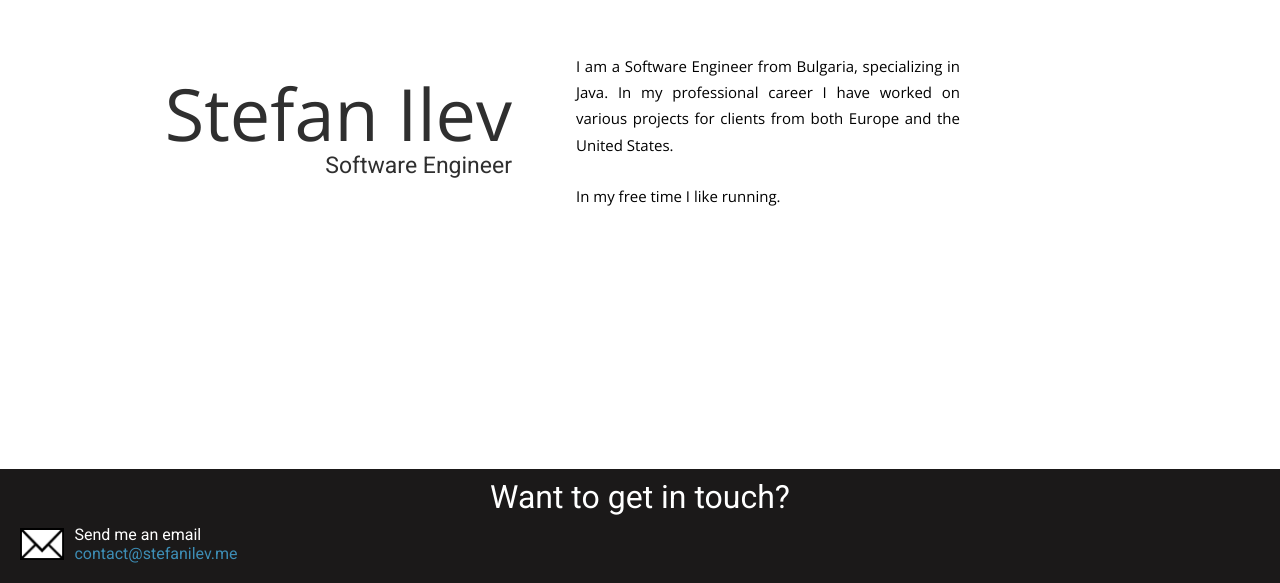
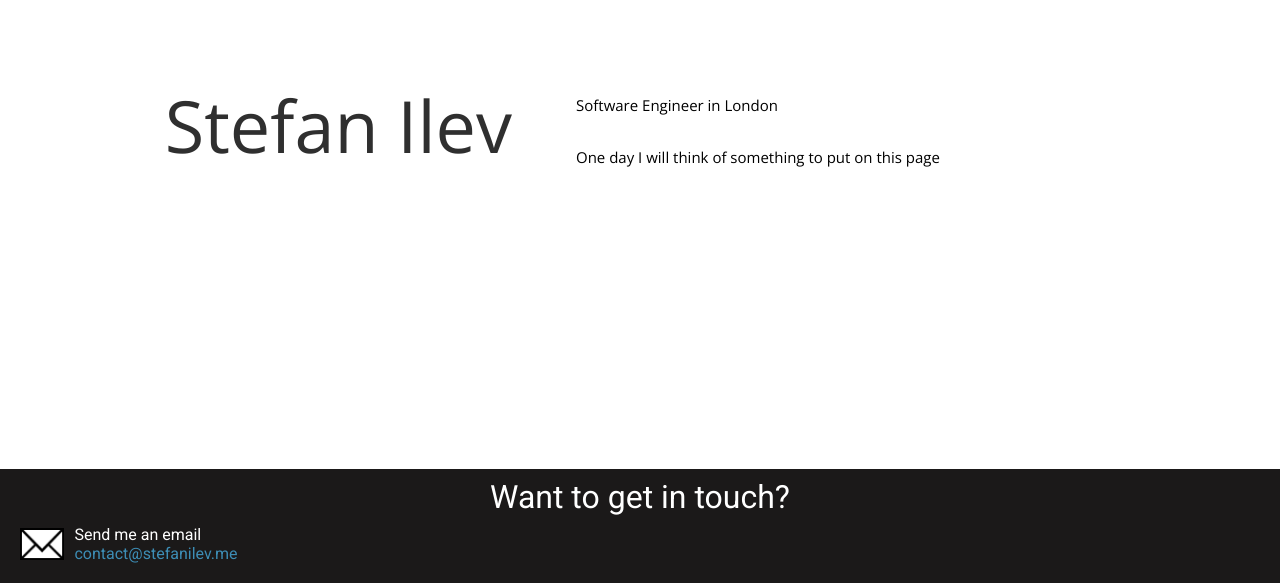
Before and after one commit to silev/silev.github.io, a plain HTML site: page index.html in a window 1280 px wide. Shown: the part 217-800 px from the top of the page. Drawn offline with nearby package versions, Linux system fonts and the light colour scheme.

Commit message:
Update index.html

```diff
--- a/index.html
+++ b/index.html
@@ -11,11 +11,10 @@
 		<div class=flex-container>
 			<div class="flex-item left">
 				<div class=name>Stefan Ilev</div>
-				<div class=title>Software Engineer</div>
 			</div>
 			<div class="flex-item right">
-				<p>I am a Software Engineer from Bulgaria, specializing in Java. In my professional career I have worked on various projects for clients from both Europe and the United States.</p>
-				<p>In my free time I like running.</p>
+				<p>Software Engineer in London</p>
+				<p>One day I will think of something to put on this page</p>
 			</div>
 		</div>
 		<footer>
```
